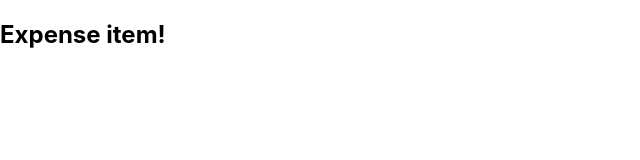
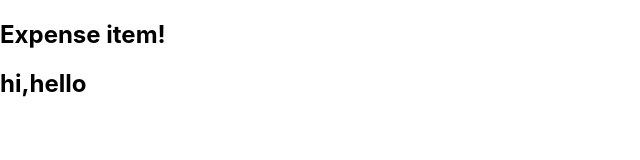
Before and after one commit to aarthipriya2021/udemy-tutorials, a React (Create React App) app: page / in a window 1280 px wide. Shown: the top 160 px of the page, without its empty margins (0-640 px from the left). Built offline with nearby package versions, Linux system fonts and the light colour scheme.

Commit message:
second commit

```diff
--- a/src/components/ExpenseItem.js
+++ b/src/components/ExpenseItem.js
@@ -5,6 +5,7 @@ export const ExpenseItem =() =>{
         <div>
            <h2>Expense item! </h2>
            {/* <h3>{Date.now}</h3> */}
+           <h2>hi,hello</h2>
         </div>
     )
 }
```
